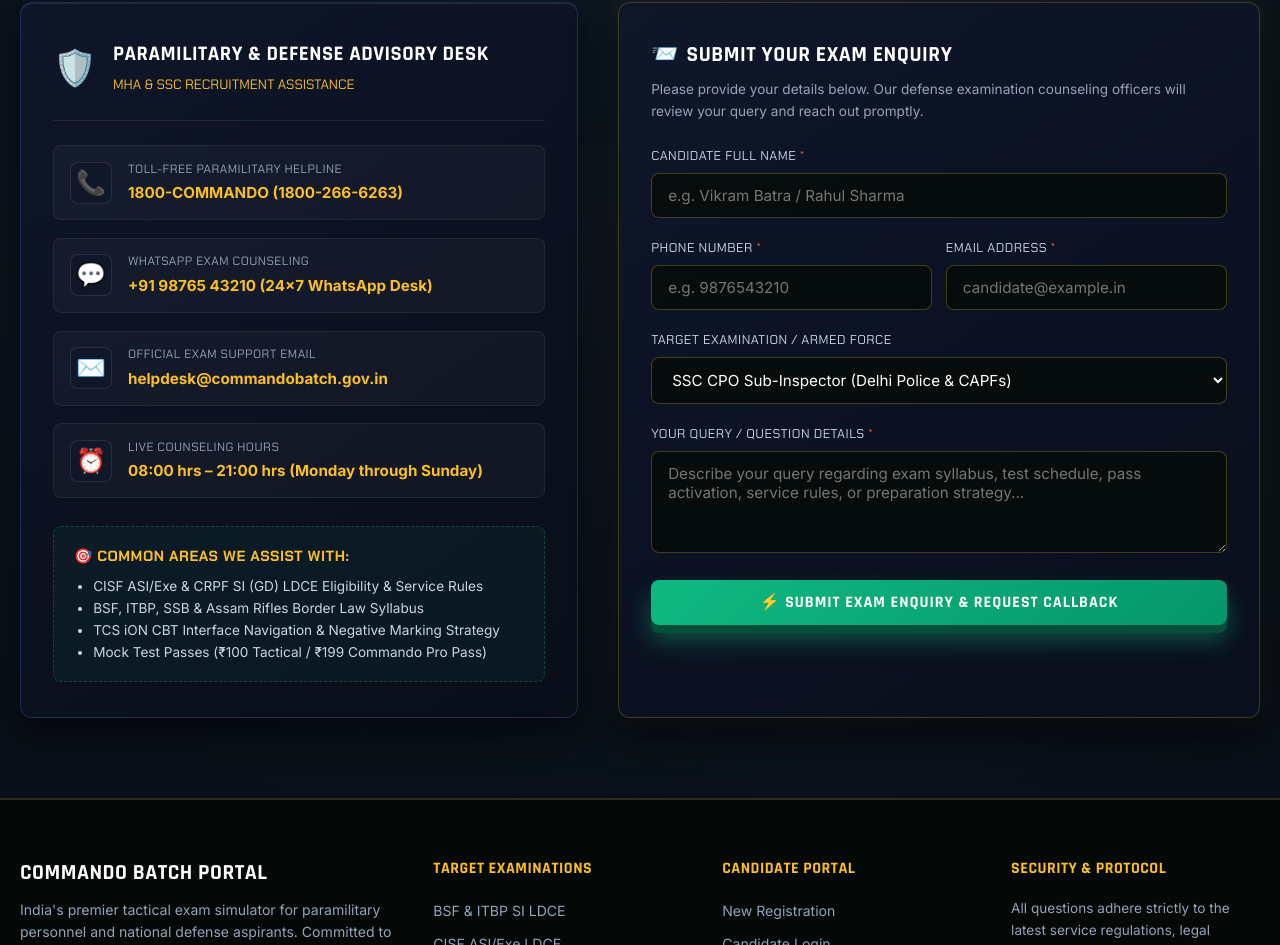
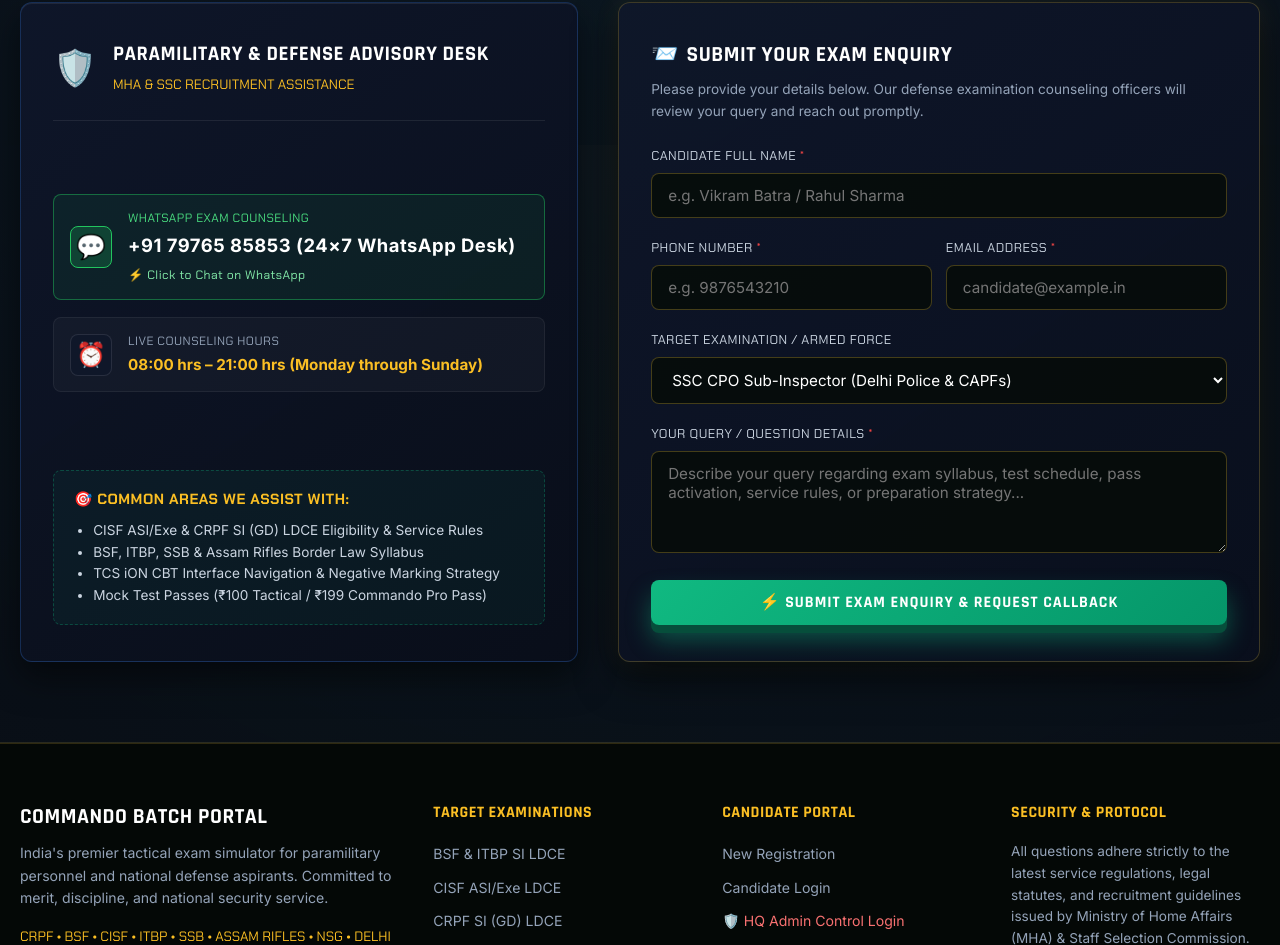
Before and after one commit to himmatcrypto/commando-batch, a website: page public/index.html in a window 1280 px wide. Shown: the part 3855-4800 px from the top of the page. Drawn offline with nearby package versions, Linux system fonts and the light colour scheme; no server answers; animation ran at ten frames a second.

Commit message:
Update contact channels: Set WhatsApp to +917976585853 and remove toll-free & email support

```diff
--- a/public/css/styles.css
+++ b/public/css/styles.css
@@ -3648,6 +3648,13 @@ h1, h2, h3, h4, h5, h6 {
   transform: translateX(4px);
 }
 
+.whatsapp-channel-item:hover {
+  background: rgba(34, 197, 94, 0.16) !important;
+  border-color: rgba(34, 197, 94, 0.6) !important;
+  box-shadow: 0 0 15px rgba(34, 197, 94, 0.25);
+  transform: translateX(4px);
+}
+
 .channel-icon {
   font-size: 1.5rem;
   width: 42px;
--- a/public/index.html
+++ b/public/index.html
@@ -480,29 +480,14 @@
             </div>
 
             <div class="enquiry-channels-list">
-              <div class="enquiry-channel-item">
-                <div class="channel-icon">📞</div>
+              <a href="https://wa.me/917976585853" target="_blank" rel="noopener noreferrer" class="enquiry-channel-item whatsapp-channel-item" style="text-decoration: none; border-color: rgba(34, 197, 94, 0.45); background: rgba(34, 197, 94, 0.08); display: flex; align-items: center; transition: all 0.25s ease;">
+                <div class="channel-icon" style="background: rgba(34, 197, 94, 0.2); border-color: #22c55e; color: #22c55e;">💬</div>
                 <div class="channel-details">
-                  <span class="channel-title">Toll-Free Paramilitary Helpline</span>
-                  <span class="channel-val">1800-COMMANDO (1800-266-6263)</span>
+                  <span class="channel-title" style="color: #4ade80;">WHATSAPP EXAM COUNSELING</span>
+                  <span class="channel-val" style="color: #ffffff; font-size: 1.15rem; font-weight: 700; letter-spacing: 0.5px;">+91 79765 85853 (24×7 WhatsApp Desk)</span>
+                  <span style="font-size: 0.76rem; color: #86efac; margin-top: 0.2rem; font-family: var(--font-military); letter-spacing: 0.5px;">⚡ Click to Chat on WhatsApp</span>
                 </div>
-              </div>
-
-              <div class="enquiry-channel-item">
-                <div class="channel-icon">💬</div>
-                <div class="channel-details">
-                  <span class="channel-title">WhatsApp Exam Counseling</span>
-                  <span class="channel-val">+91 98765 43210 (24x7 WhatsApp Desk)</span>
-                </div>
-              </div>
-
-              <div class="enquiry-channel-item">
-                <div class="channel-icon">✉️</div>
-                <div class="channel-details">
-                  <span class="channel-title">Official Exam Support Email</span>
-                  <span class="channel-val">helpdesk@commandobatch.gov.in</span>
-                </div>
-              </div>
+              </a>
 
               <div class="enquiry-channel-item">
                 <div class="channel-icon">⏰</div>
```
